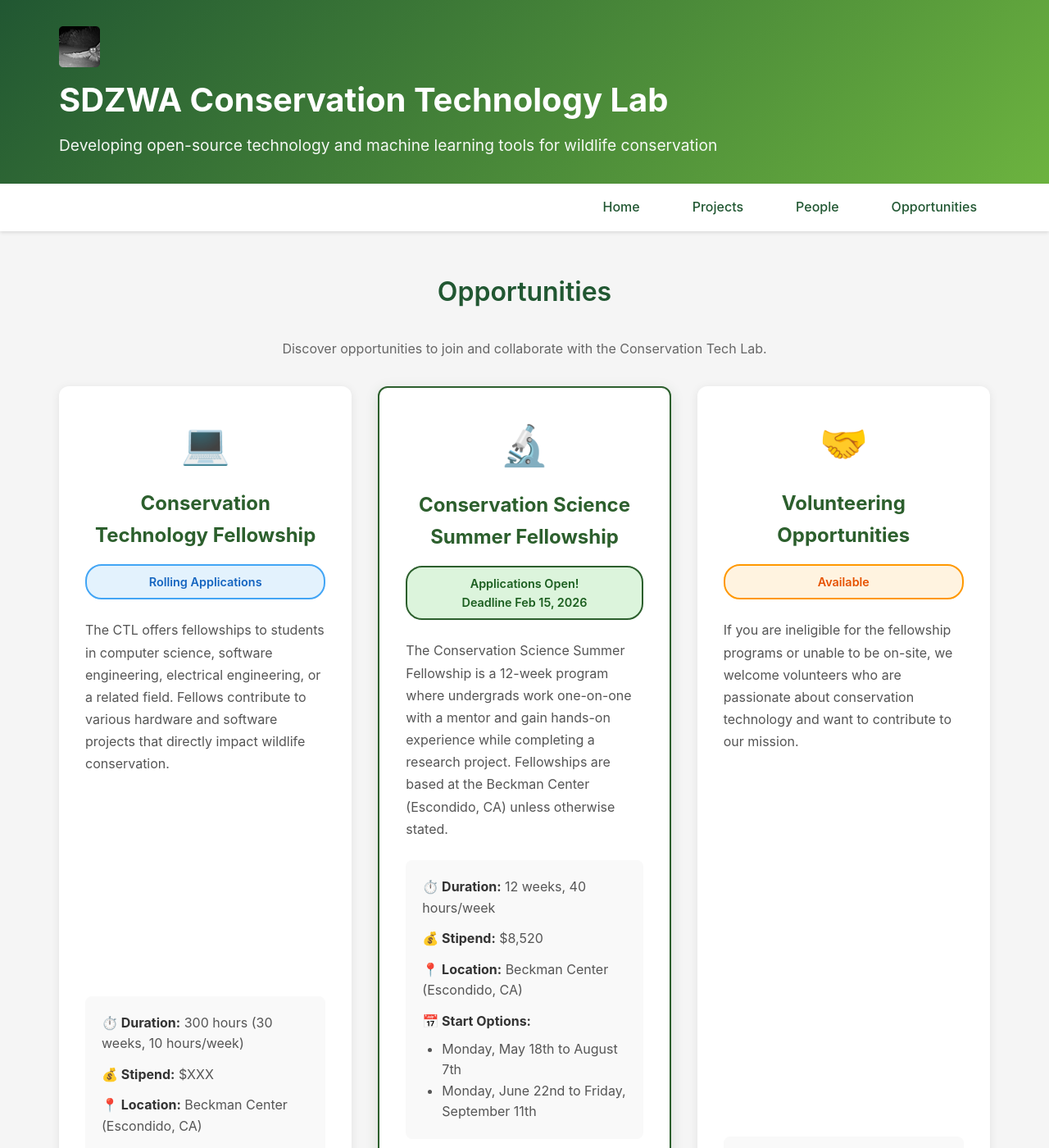
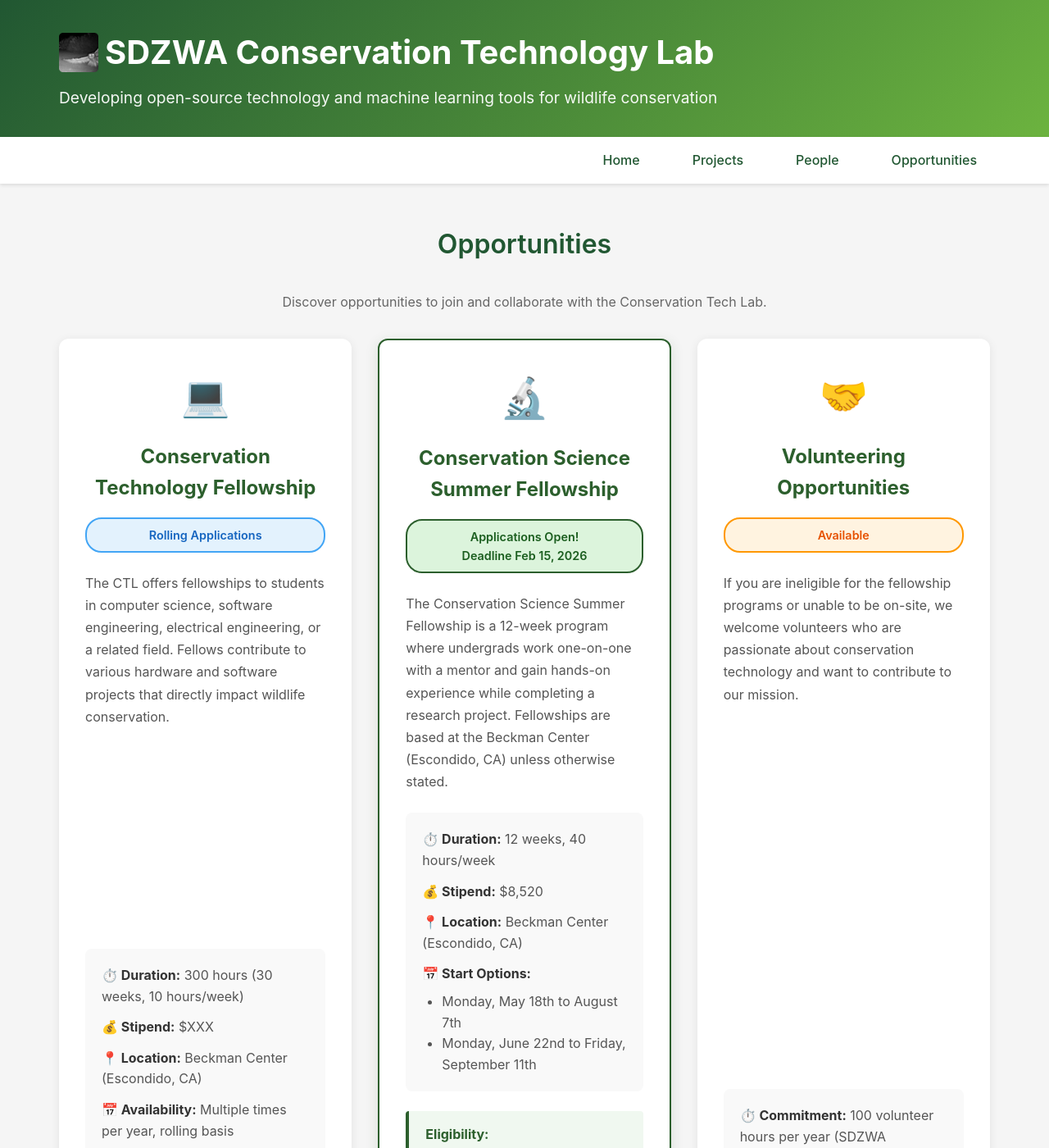
Before and after one commit to conservationtechlab/conservationtechlab.github.io, a Jekyll site: the page built from opportunities.md, in a window 1280 px wide and 1400 px high. Shown: the whole window at 82% size. Built offline with Jekyll 4.4.1, drawn with Linux system fonts in a browser that asks for light colours.

Commit message:
try to fix icon

```diff
--- a/_layouts/default.html
+++ b/_layouts/default.html
@@ -11,7 +11,9 @@
 <body>
     <header>
         <div class="container">
-            <img src="/assets/images/owl_icon.png" alt="SDZWA Conservation Technology Lab Icon"><h1>SDZWA Conservation Technology Lab</h1>
+            <h1 class="site-heading"><img src="/assets/images/owl_icon.png" alt="CTL Owl Icon", class="site-heading__img">
+                SDZWA Conservation Technology Lab
+            </h1>
             <p>Developing open-source technology and machine learning tools for wildlife conservation</p>
         </div>
     </header>
--- a/assets/css/style.css
+++ b/assets/css/style.css
@@ -107,6 +107,18 @@
 .important{
     color: #067706;
     font-weight: bold;
+}
+
+.site-heading {
+    display: inline-flex;
+    align-items: center;
+    gap: 0.5rem;
+}
+
+.site-heading__img {
+    height: 1.2em;
+    width: auto;
+    display: inline-block;
 }
 
 .projects-grid {
```
Also changed, not shown: index.md (+2 -3 lines).
